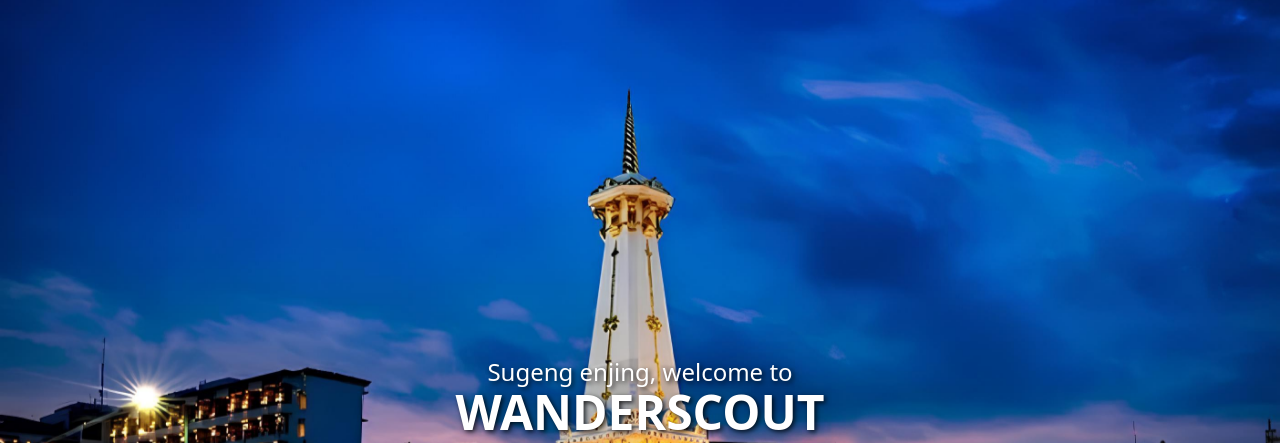
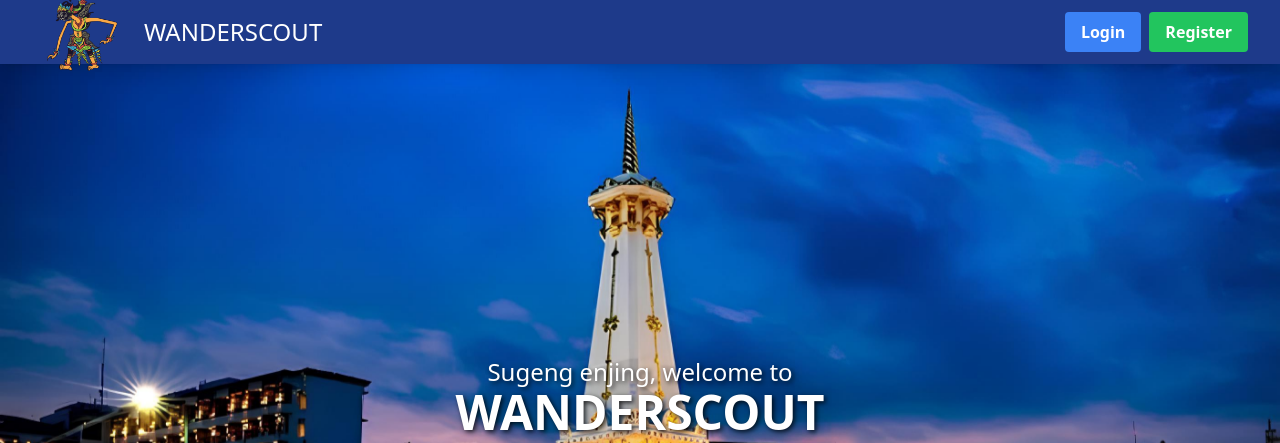
Before and after one commit to Wander-Scout/WanderScoutProject, a Django app: page /home/ in a window 1280 px wide. Shown: the top 443 px of the page. Run offline with Django 5.2, Linux system fonts and the light colour scheme; some libraries are stand-ins or nearby versions.

Commit message:
feat: added a navigation bar

```diff
--- a/main/templates/home_page.html
+++ b/main/templates/home_page.html
@@ -78,6 +78,9 @@
 </head>
 <body class="smooth-scroll">
 
+    <!-- Include the navbar -->
+    {% include 'navbar.html' %}
+
     <section id="welcomeText" class="content fade-in show text-center text-white text-shadow">
         <div>
             <p class="text-2xl">Sugeng enjing, welcome to</p>
--- /dev/null
+++ b/templates/navbar.html
@@ -0,0 +1,49 @@
+{% load static %}
+
+<nav class="bg-blue-900 shadow-lg fixed top-0 left-0 z-40 w-screen">
+  <div class="max-w-7xl mx-auto px-4 sm:px-6 lg:px-8">
+    <div class="flex items-center justify-between h-16">
+      <div class="flex items-center relative">
+        <img src="{% static 'images/wayang.png' %}" alt="Wayang" class="w-24 h-24 mr-4">
+        <h1 class="text-2xl font-medium text-center text-white">WANDERSCOUT</h1>
+      </div>
+      <div class="hidden md:flex items-center">
+        {% if user.is_authenticated %}
+          <div class="text-right mr-4">
+            <span class="block text-gray-300">Welcome back, {{ user.username }}</span>
+            <div class="block text-sm text-gray-300">Last Login: {{ last_login }}</div>
+          </div>
+        {% else %}
+          <a href="{% url 'main:login' %}" class="text-center bg-blue-500 hover:bg-blue-600 text-white font-bold py-2 px-4 rounded transition duration-300 mr-2">
+            Login
+          </a>
+          <a href="{% url 'main:register' %}" class="text-center bg-green-500 hover:bg-green-600 text-white font-bold py-2 px-4 rounded transition duration-300">
+            Register
+          </a>
+        {% endif %}
+      </div>
+      <div class="md:hidden flex items-center">
+        <button class="mobile-menu-button">
+          <svg class="w-6 h-6 text-white" fill="none" stroke-linecap="round" stroke-linejoin="round" stroke-width="2" viewBox="0 0 24 24" stroke="currentColor">
+            <path d="M4 6h16M4 12h16M4 18h16"></path>
+          </svg>
+        </button>
+      </div>
+    </div>
+  </div>
+  <div class="mobile-menu hidden md:hidden px-4 w-full md:max-w-full">
+    <div class="pt-2 pb-3 space-y-1 mx-auto">
+      {% if user.is_authenticated %}
+        <span class="block text-gray-300 px-3 py-2">Welcome, {{ user.username }}</span>
+        <div class="block text-sm text-gray-300 px-3 py-2">Last Login: {{ last_login }}</div>
+      {% else %}
+        <a href="{% url 'main:login' %}" class="block text-center bg-blue-500 hover:bg-blue-600 text-white font-bold py-2 px-4 rounded transition duration-300 mb-2">
+          Login
+        </a>
+        <a href="{% url 'main:register' %}" class="block text-center bg-green-500 hover:bg-green-600 text-white font-bold py-2 px-4 rounded transition duration-300">
+          Register
+        </a>
+      {% endif %}
+    </div>
+  </div>
+</nav>
--- a/wanderscout/settings.py
+++ b/wanderscout/settings.py
@@ -59,7 +59,7 @@
 TEMPLATES = [
     {
         'BACKEND': 'django.template.backends.django.DjangoTemplates',
-        'DIRS': [],
+        'DIRS': [BASE_DIR / 'templates'],
         'APP_DIRS': True,
         'OPTIONS': {
             'context_processors': [
```
Also changed, not shown: templates/base.html (added, +17 -0 lines), static/images/wayang.png (added).
